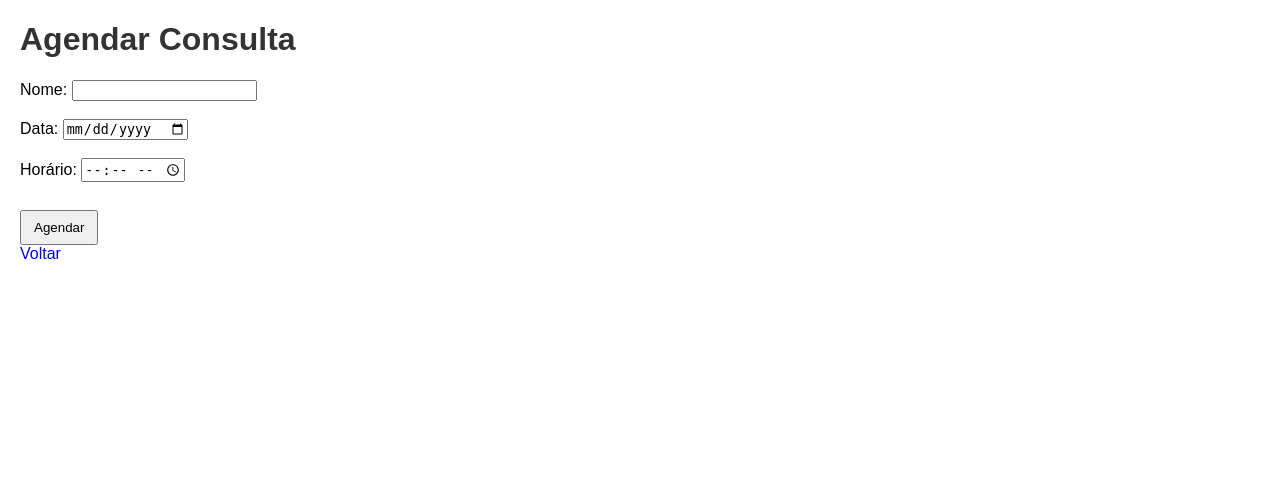
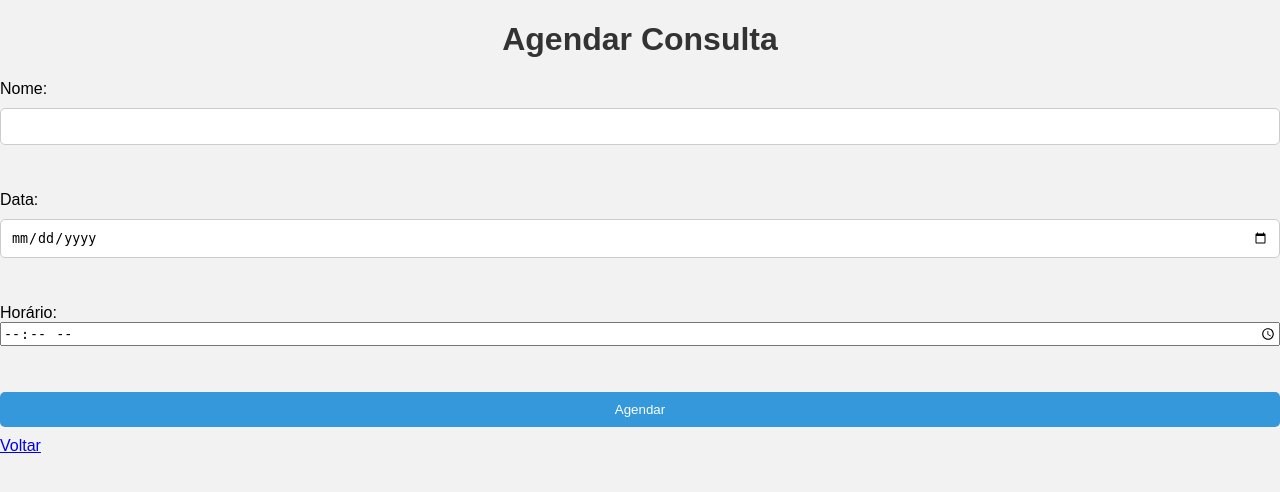
Before and after one commit to HugoDevSoft/AgendamentoConsulta-Flask, a Flask app: page /agendar in a window 1280 px wide. Shown: the top 492 px of the page. Run offline with Flask 3, Linux system fonts and the light colour scheme.

Commit message:
Deixando mais bonito

```diff
--- a/static/style.css
+++ b/static/style.css
@@ -1,22 +1,58 @@
 body {
-    font-family: Arial, sans-serif;
-    margin: 20px;
+    font-family: 'Arial', sans-serif;
+    background-color: #f2f2f2;
+    margin: 0;
+    padding: 0;
 }
 
-h1 {
+.container {
+    max-width: 600px;
+    margin: 50px auto;
+    background: white;
+    padding: 30px;
+    border-radius: 10px;
+    box-shadow: 0 0 15px rgba(0, 0, 0, 0.1);
+}
+
+h1, h2 {
+    text-align: center;
     color: #333;
 }
 
-a {
-    color: blue;
-    text-decoration: none;
+form {
+    display: flex;
+    flex-direction: column;
 }
 
-a:hover {
-    text-decoration: underline;
+input[type="text"],
+input[type="email"],
+input[type="date"],
+button {
+    margin: 10px 0;
+    padding: 10px;
+    border: 1px solid #ccc;
+    border-radius: 5px;
 }
 
 button {
-    padding: 8px 12px;
-    margin-top: 10px;
+    background-color: #3498db;
+    color: white;
+    border: none;
+    cursor: pointer;
+    transition: background-color 0.3s ease;
 }
+
+button:hover {
+    background-color: #2980b9;
+}
+
+.agendamentos {
+    margin-top: 30px;
+}
+
+.agendamento {
+    background: #e0f7fa;
+    padding: 15px;
+    margin-bottom: 10px;
+    border-radius: 8px;
+}
```
